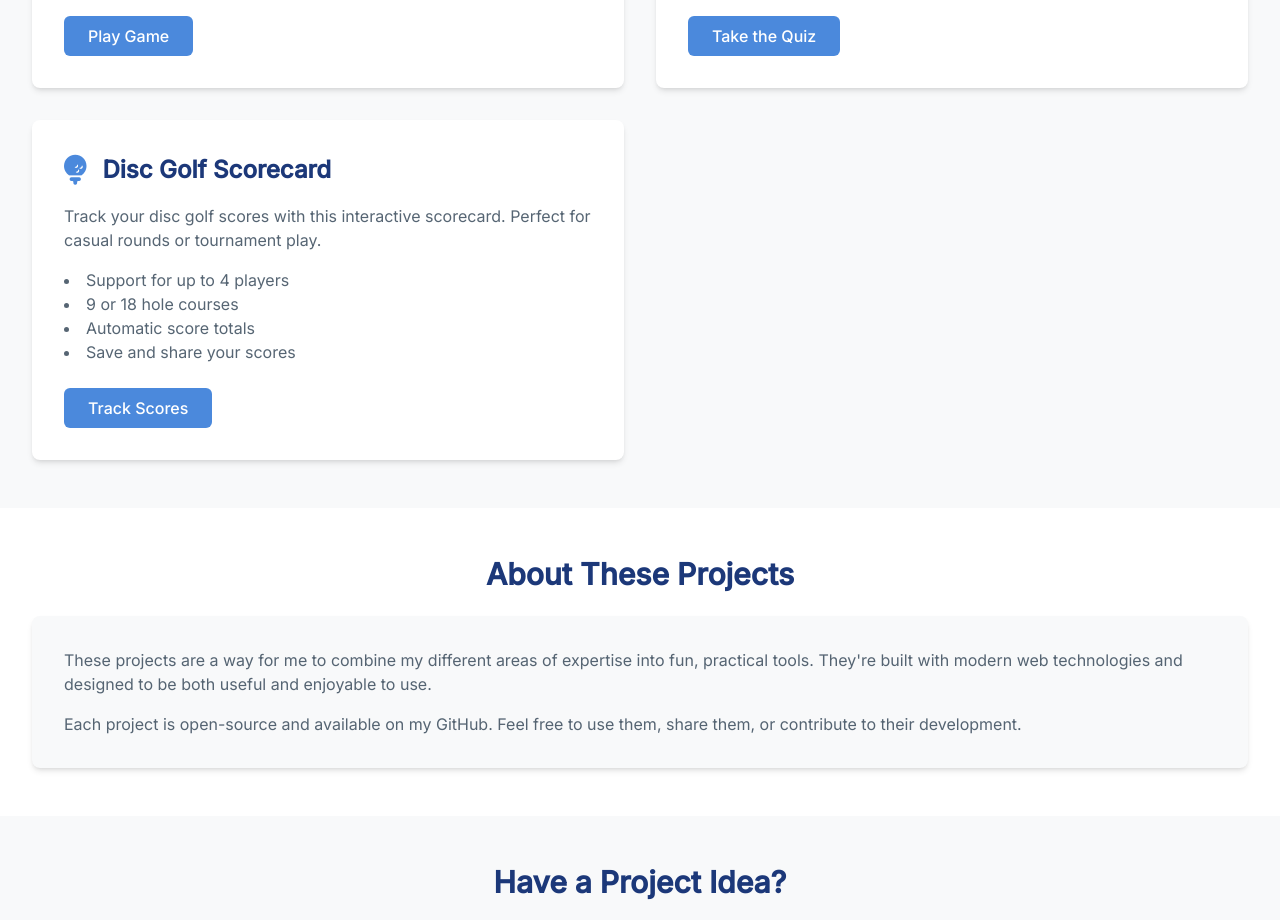
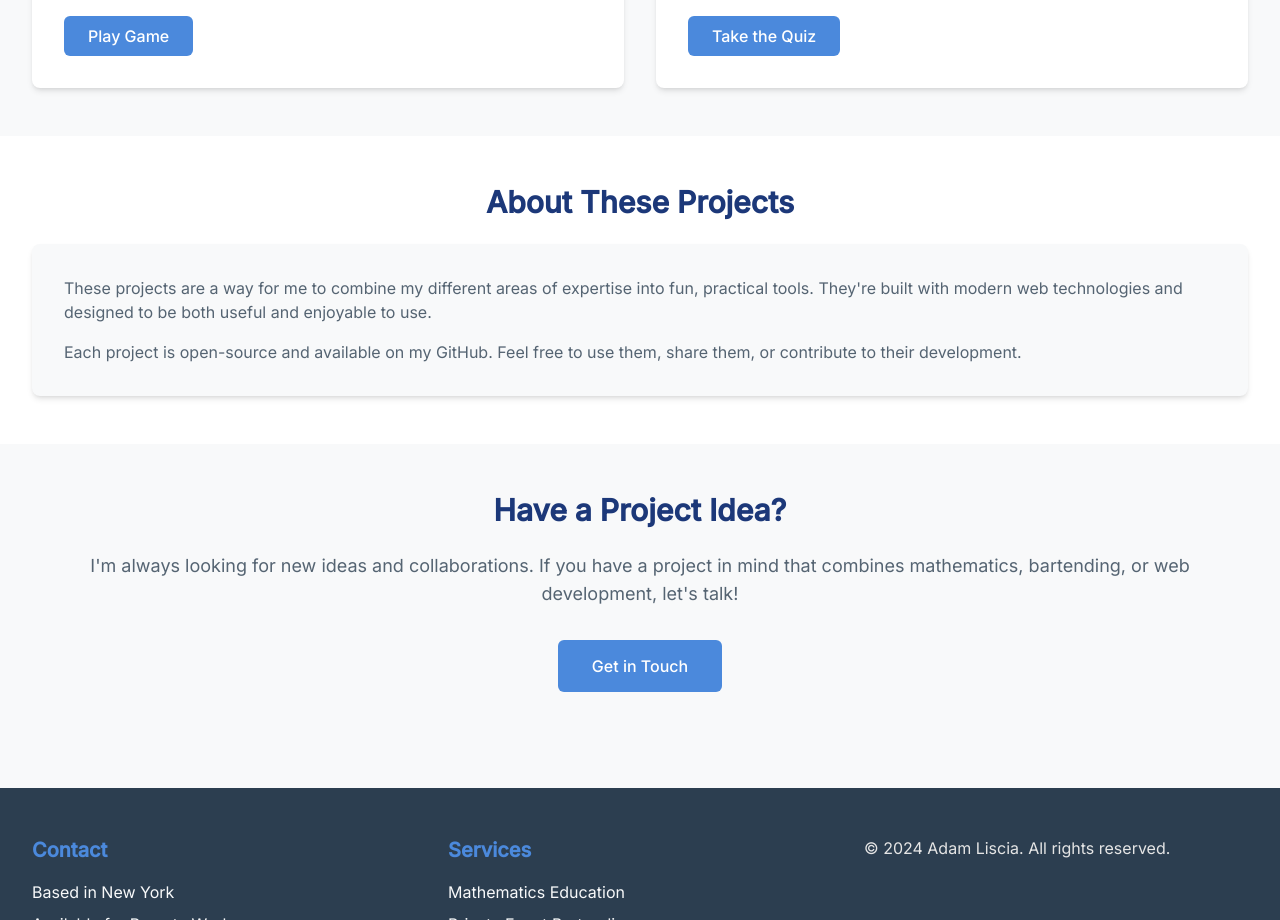
Before and after one commit to AdamLiscia/adam-liscia, a website: page pages/fun/index.html in a window 1280 px wide. Shown: the part 1800-2720 px from the top of the page. Drawn offline with nearby package versions, Linux system fonts and the light colour scheme.

Commit message:
hide disc golf

```diff
--- a/pages/fun/index.html
+++ b/pages/fun/index.html
@@ -191,24 +191,6 @@
                         Take the Quiz
                     </a>
                 </div>
-
-                <!-- Disc Golf Scorecard -->
-                <div class="bg-white p-8 rounded-lg shadow-md">
-                    <div class="flex items-center mb-4">
-                        <i class="fas fa-golf-ball text-azure text-3xl mr-4"></i>
-                        <h3 class="text-2xl font-bold text-navy">Disc Golf Scorecard</h3>
-                    </div>
-                    <p class="text-slate/80 mb-4">Track your disc golf scores with this interactive scorecard. Perfect for casual rounds or tournament play.</p>
-                    <ul class="text-slate/80 mb-6 list-disc list-inside">
-                        <li>Support for up to 4 players</li>
-                        <li>9 or 18 hole courses</li>
-                        <li>Automatic score totals</li>
-                        <li>Save and share your scores</li>
-                    </ul>
-                    <a href="./disc-golf/disc-golf-scorecard.html" class="bg-azure hover:bg-azure/90 text-white px-6 py-2 rounded-md inline-block transition-all duration-300 transform hover:scale-105 hover:shadow-lg font-medium">
-                        Track Scores
-                    </a>
-                </div>
             </div>
         </div>
     </section>
```
